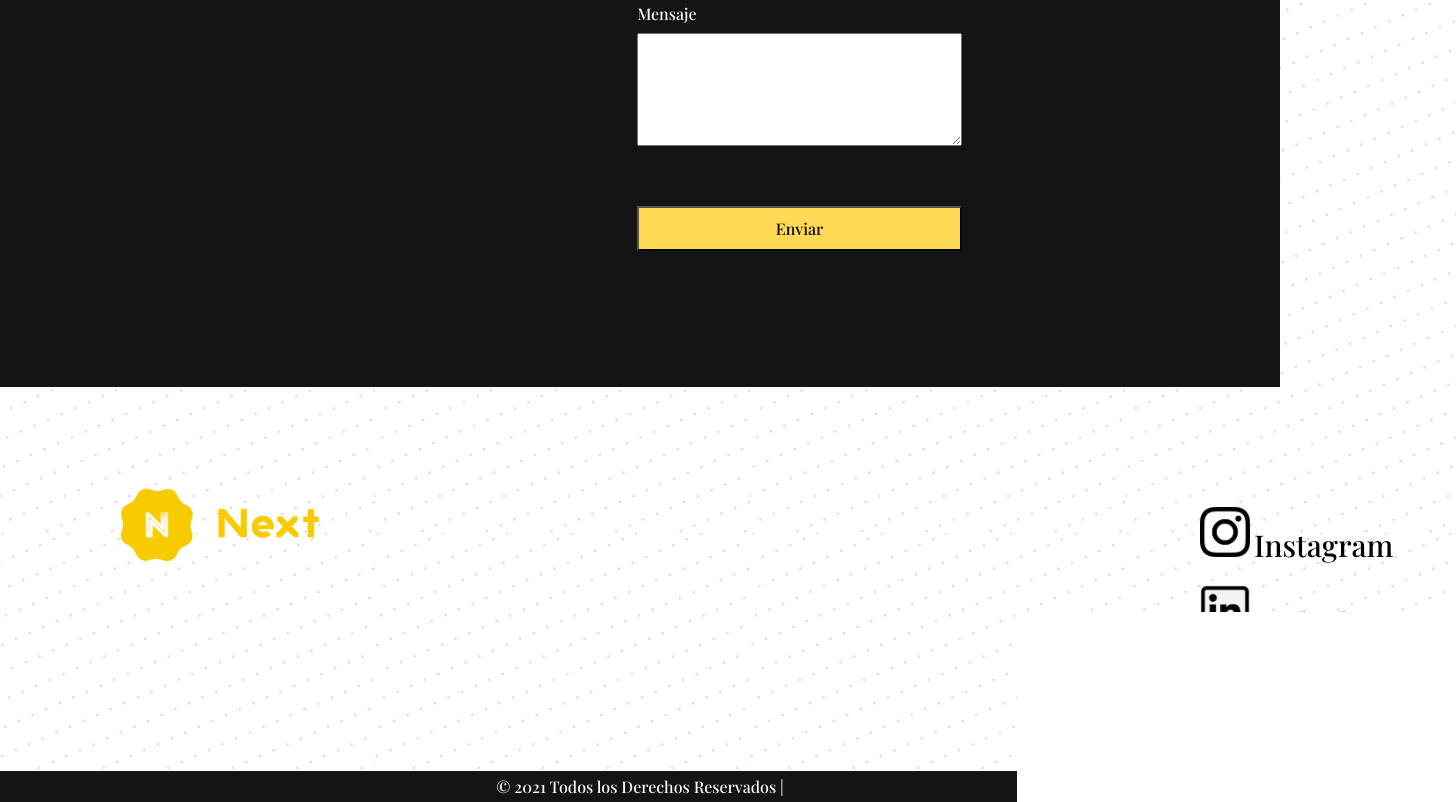
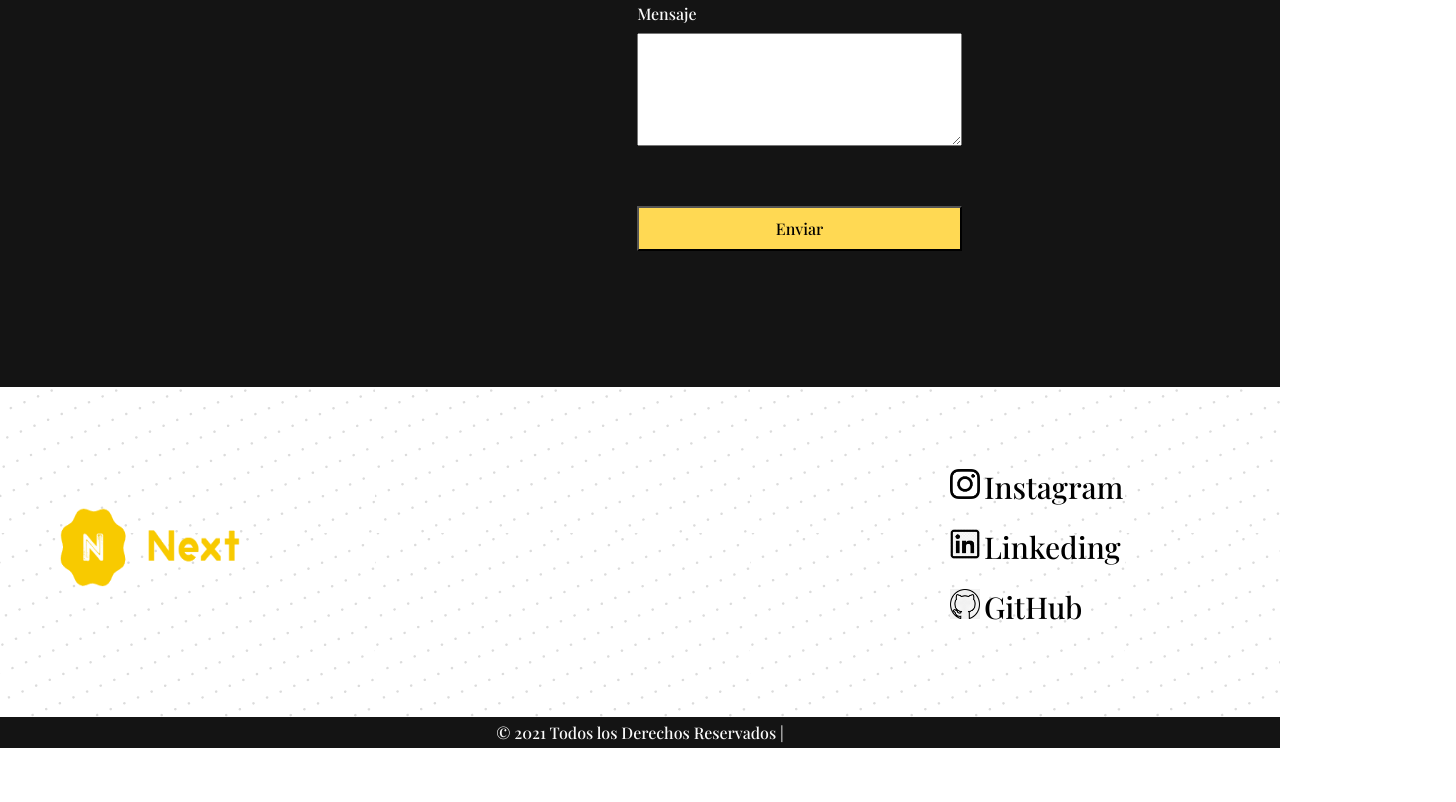
Before and after one commit to JtoralesK/desafio-numero-3, a plain HTML site: page index.html in a window 1280 px wide. Shown: the part 2437-3239 px from the top of the page, 1456 px wide, since content can reach past the window. After the commit the page ends 3185 px from the top, so only its background shows below. Drawn offline with nearby package versions, Linux system fonts and the light colour scheme.

Commit message:
se modifico el archivo index.html y style.css

```diff
--- a/index.html
+++ b/index.html
@@ -84,9 +84,10 @@
         </div>
     </section>
     <footer >
-        <img class="mi-logo-icon" src="./imagenes/logito.png" alt="">
 
         <div class="footer-body">
+            <img class="mi-logo-icon" src="./imagenes/logito.png" alt="">
+            <div class="body-icons">
             <div class="fila">
                 <img id="1001" class="imagen-footer-" src="./imagenes/insta.png" alt="">
                 <label for="1001" class="texto-fila">Instagram</label>
@@ -100,9 +101,10 @@
                 <label for="1003" class="texto-fila">GitHub</label>
             </div>
             </div>
+        </div>
+
         <div class="conteiner-footer">
             <div class="copyright">  © 2021 Todos los Derechos Reservados |</div>
-        </div>
     </footer>
 
 </body>
--- a/style.css
+++ b/style.css
@@ -2,7 +2,7 @@
   box-sizing: border-box;
   padding: 0px;
   margin: 0px;
-  font-family: 'Playfair Display', serif;
+  font-family: "Playfair Display", serif;
 }
 body {
   background-image: url(/imagenes/puntitos.png);
@@ -288,25 +288,29 @@ body {
 .footer-body {
   display: flex;
   flex-direction: column;
-  margin: 90px 0 120px 20px;
+  margin: 60px 20px 90px;
 }
 @media (min-width: 769px) {
   .footer-body {
-    width: 20%;
-    margin: 100px 0 50px 1200px;
+    display: flex;
+    flex-direction: row;
+    justify-content: space-between;
+    align-items: center;
   }
 }
 
 .mi-logo-icon {
   width: 107px;
-  margin: 53px 20px 0;
+  margin: 20px 0 0;
 }
 @media (min-width: 769px) {
   .mi-logo-icon {
-    width: 200px;
-    margin-top: 0;
-    margin-left: 120px;
-    position: absolute;
+    width: 180px;
+    height: 80px;
+    margin-left: 40px;
+  }
+  .body-icons {
+    width: 25%;
   }
 }
 
@@ -316,8 +320,6 @@ body {
 }
 @media (min-width: 769px) {
   .imagen-footer- {
-    width: 50px;
-    height: 50px;
   }
   .fila {
     margin-top: 20px;
```
Lines whose indentation alone changed are shown as unchanged.
